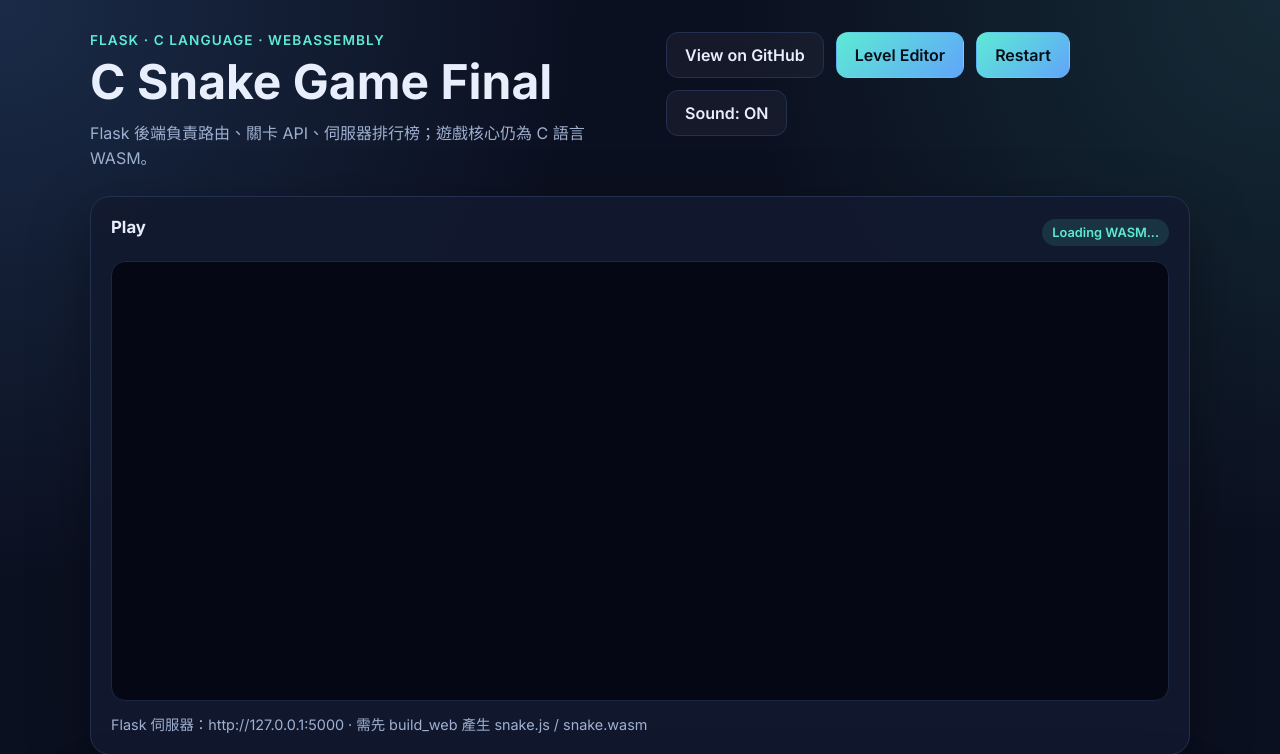
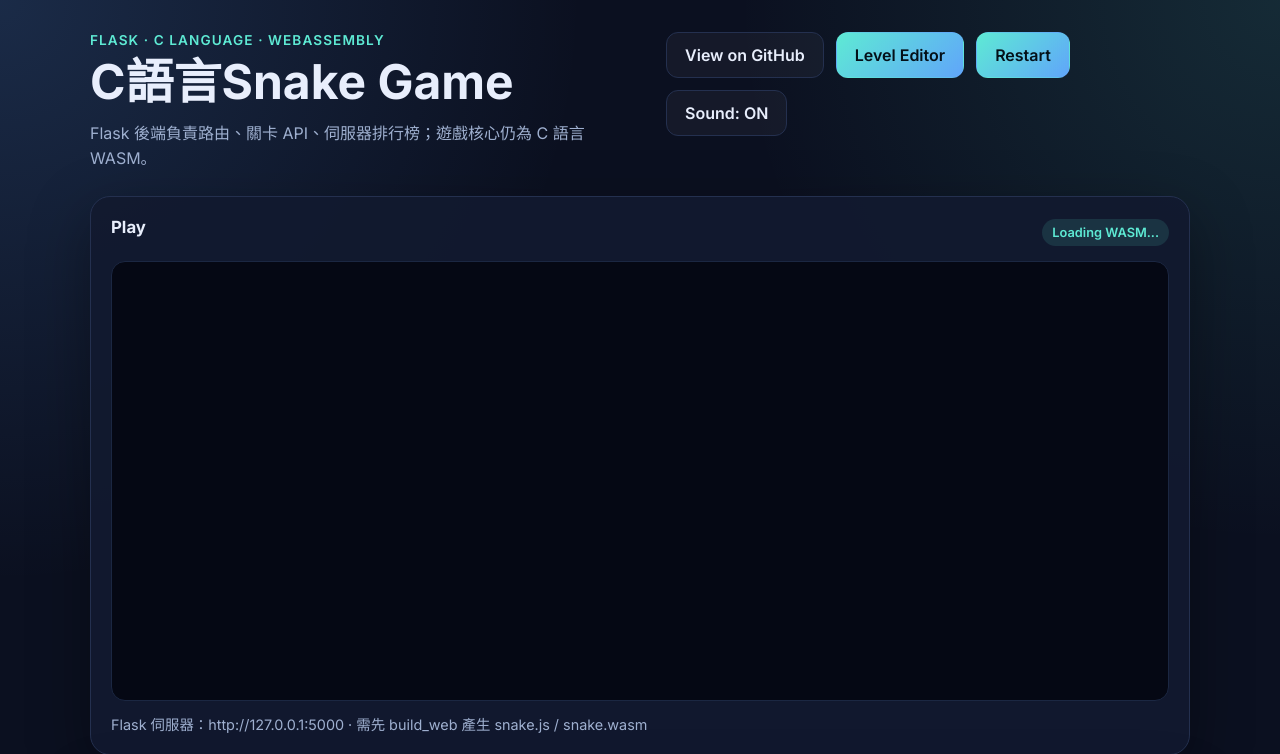
Before and after one commit to singpraise/snake-game-final, a Flask app: page / in a window 1280 px wide. Shown: the top 754 px of the page. Run offline with Flask 3, Linux system fonts and the light colour scheme; data that the repository does not hold is empty.

Commit message:
Web：主標題改為「C語言Snake Game」

```diff
--- a/templates/index.html
+++ b/templates/index.html
@@ -16,7 +16,7 @@
     <header class="hero">
       <div class="hero-text">
         <p class="eyebrow">Flask · C Language · WebAssembly</p>
-        <h1>C Snake Game Final</h1>
+        <h1>C語言Snake Game</h1>
         <p class="subtitle">
           Flask 後端負責路由、關卡 API、伺服器排行榜；遊戲核心仍為 C 語言 WASM。
         </p>
--- a/web/index.html
+++ b/web/index.html
@@ -16,7 +16,7 @@
     <header class="hero">
       <div class="hero-text">
         <p class="eyebrow">C Language · WebAssembly</p>
-        <h1>C Snake Game Final</h1>
+        <h1>C語言Snake Game</h1>
         <p class="subtitle">
           該程式核心為 C 語言 malloc/free、2D Array、Queue、Stack。
         </p>
```
